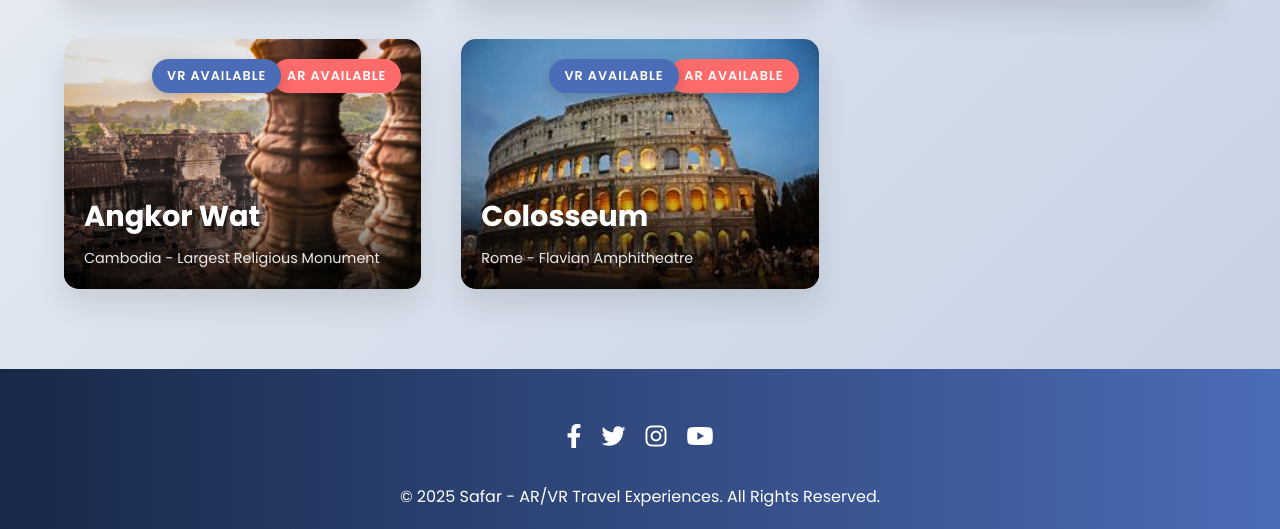
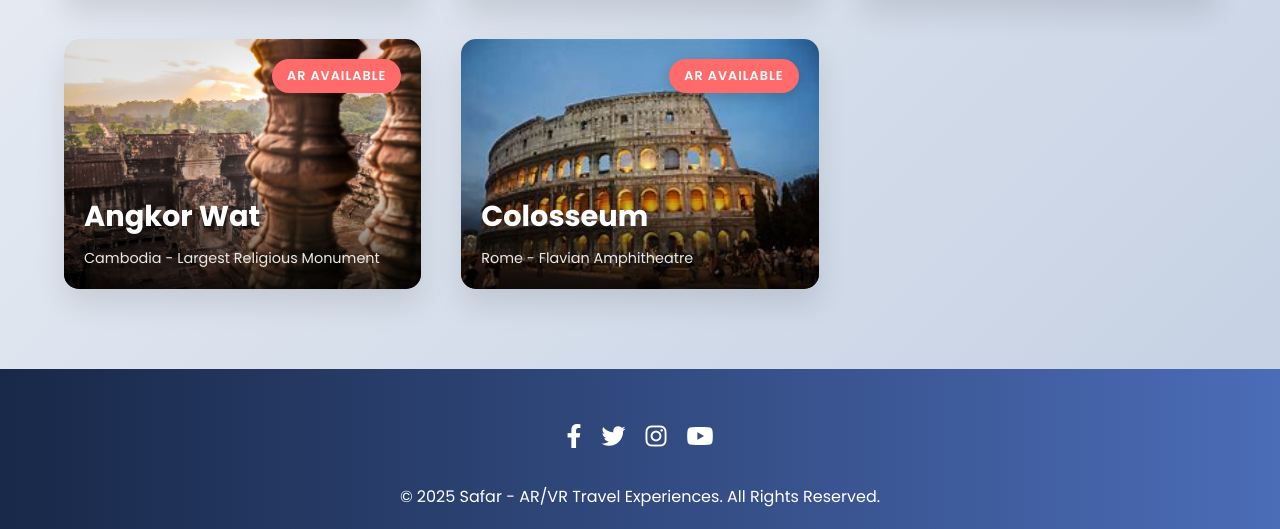
Before and after one commit to TXC2HYDRA/Extended-Reality, a Flask app: page /destinationstwo in a window 1280 px wide. Shown: the part 891-1420 px from the top of the page. Run offline with Flask 3, Linux system fonts and the light colour scheme; the visitor is signed in with stand-in values (Sample User, id 1).

Commit message:
update 2

```diff
--- a/safar/backend/templates/destinationstwo.html
+++ b/safar/backend/templates/destinationstwo.html
@@ -329,7 +329,7 @@
         <div class="destination-card">
             <div class="card-image" style="background-image: url('https://images.unsplash.com/photo-1564507592333-c60657eea523');">
                 <span class="tech-badge ar-badge">AR Available</span>
-                <span class="tech-badge vr-badge" style="right: 140px;">VR Available</span>
+                <!-- <span class="tech-badge vr-badge" style="right: 140px;">VR Available</span> -->
                 <div class="card-overlay">
                     <h3>Taj Mahal</h3>
                     <p>Agra, India - UNESCO World Heritage Site</p>
@@ -353,7 +353,7 @@
         <div class="destination-card">
             <div class="card-image" style="background-image: url('static/ellora.jpg');">
                 <span class="tech-badge ar-badge">AR Available</span>
-                <span class="tech-badge vr-badge" style="right: 140px;">VR Available</span>
+                <!-- <span class="tech-badge vr-badge" style="right: 140px;">VR Available</span> -->
                 <div class="card-overlay">
                     <h3>Ellora Caves</h3>
                     <p>Maharashtra, India - Rock-cut Temple Complex</p>
@@ -377,7 +377,7 @@
         <div class="destination-card">
             <div class="card-image" style="background-image: url('static/statue.jpg');">
                 <span class="tech-badge ar-badge">AR Available</span>
-                <span class="tech-badge vr-badge" style="right: 140px;">VR Available</span>
+                <!-- <span class="tech-badge vr-badge" style="right: 140px;">VR Available</span> -->
                 <div class="card-overlay">
                     <h3>Statue of Liberty</h3>
                     <p>New York, USA - Iconic Symbol of Freedom</p>
@@ -401,7 +401,7 @@
         <div class="destination-card">
             <div class="card-image" style="background-image: url('static/angkor.png');">
                 <span class="tech-badge ar-badge">AR Available</span>
-                <span class="tech-badge vr-badge" style="right: 140px;">VR Available</span>
+                <!-- <span class="tech-badge vr-badge" style="right: 140px;">VR Available</span> -->
                 <div class="card-overlay">
                     <h3>Angkor Wat</h3>
                     <p>Cambodia - Largest Religious Monument</p>
@@ -425,7 +425,7 @@
         <div class="destination-card">
             <div class="card-image" style="background-image: url('static/Colosseum.png');">
                 <span class="tech-badge ar-badge">AR Available</span>
-                <span class="tech-badge vr-badge" style="right: 140px;">VR Available</span>
+                <!-- <span class="tech-badge vr-badge" style="right: 140px;">VR Available</span> -->
                 <div class="card-overlay">
                     <h3>Colosseum</h3>
                     <p>Rome - Flavian Amphitheatre</p>
```
